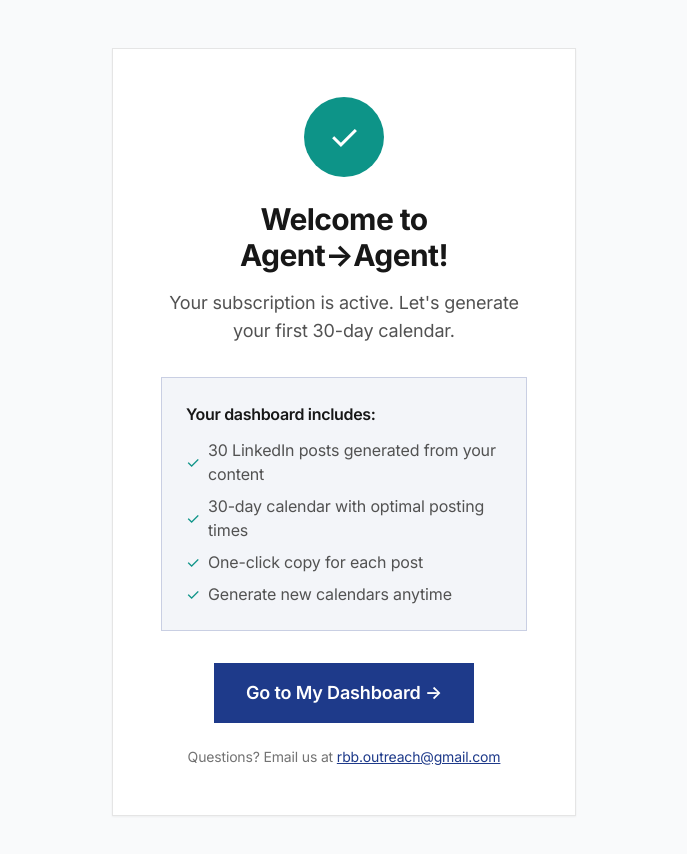
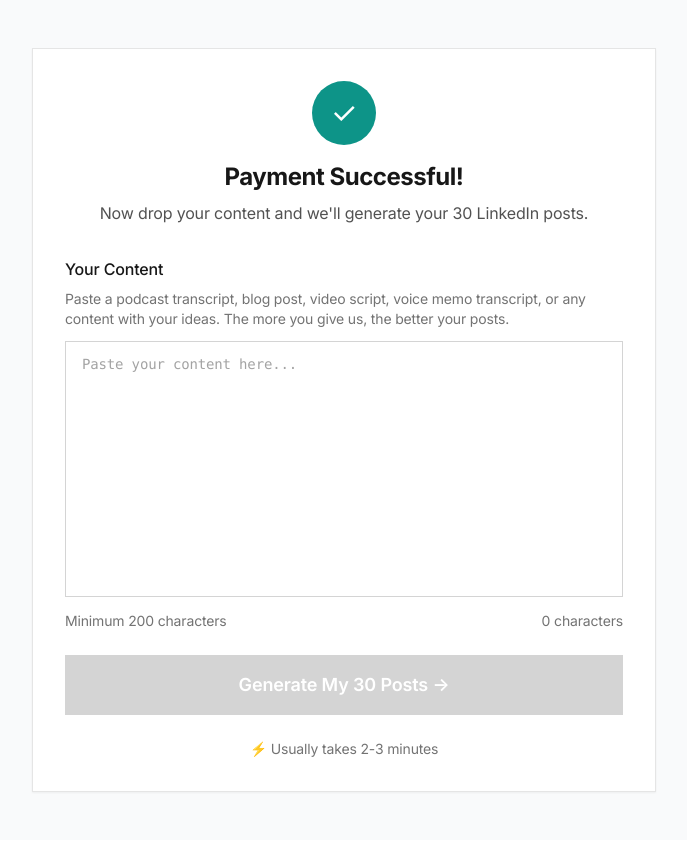
Before and after one commit to jb225-png/agent-agent-site, a Next.js app: page /buy/success in a window 1280 px wide. Shown: the top 854 px of the page, without its empty margins (296-983 px from the left). Built offline with nearby package versions, Linux system fonts and the light colour scheme.

Commit message:
Fix buy flow: payment first, then content drop

```diff
--- a/src/app/api/checkout/route.ts
+++ b/src/app/api/checkout/route.ts
@@ -1,44 +1,24 @@
 import { NextRequest, NextResponse } from "next/server";
 import Stripe from "stripe";
-import { prisma } from "@/lib/db";
 
 // Initialize Stripe with secret key
 const stripe = new Stripe(process.env.STRIPE_SECRET_KEY!);
 
-// Helper to count words
-function countWords(text: string): number {
-  return text.trim().split(/\s+/).filter(Boolean).length;
-}
-
 export async function POST(request: NextRequest) {
   try {
     const body = await request.json();
-    const { name, email, businessName, contentSample } = body;
+    const { name, email } = body;
 
     // Validate required fields
-    if (!name || !email || !contentSample) {
+    if (!name || !email) {
       return NextResponse.json(
         { error: "Missing required fields" },
         { status: 400 }
       );
     }
 
-    // First, create the audit application to store the content
-    const auditApp = await prisma.auditApplication.create({
-      data: {
-        name,
-        email,
-        businessName: businessName || null,
-        revenue: "$997 Purchase", // Mark as purchase
-        contentTypes: ["purchase"],
-        platforms: [],
-        contentSample,
-        status: "pending_payment",
-      },
-    });
-
     // Create Stripe Checkout Session
-    const baseUrl = "https://agent-agent-gilt.vercel.app";
+    const baseUrl = process.env.NEXT_PUBLIC_BASE_URL || "https://agent-agent-gilt.vercel.app";
     const session = await stripe.checkout.sessions.create({
       payment_method_types: ["card"],
       line_items: [
@@ -46,8 +26,8 @@
           price_data: {
             currency: "usd",
             product_data: {
-              name: "Content Starter Pack",
-              description: "30-day content calendar with 20-30 platform-ready pieces",
+              name: "30 LinkedIn Posts",
+              description: "30-day content calendar with platform-ready LinkedIn posts",
             },
             unit_amount: 3900, // $39.00 in cents
           },
@@ -59,18 +39,8 @@
       cancel_url: `${baseUrl}/buy`,
       customer_email: email,
       metadata: {
-        auditApplicationId: auditApp.id,
         name,
         email,
-        businessName: businessName || "",
-      },
-    });
-
-    // Update the audit application with the Stripe session ID
-    await prisma.auditApplication.update({
-      where: { id: auditApp.id },
-      data: {
-        notes: `Stripe Session: ${session.id}`,
       },
     });
 
--- a/src/app/buy/page.tsx
+++ b/src/app/buy/page.tsx
@@ -3,33 +3,15 @@
 import { useState } from "react";
 import Link from "next/link";
 
-// BUY PAGE - $997 Content Starter (No-call checkout)
+// BUY PAGE - Simple checkout, content drop comes AFTER payment
 // Brand: Deep Blue (#1E3A8A), Teal (#0D9488), Amber (#F59E0B)
-
-interface FormData {
-  name: string;
-  email: string;
-  businessName: string;
-  contentSample: string;
-}
 
 export default function BuyPage() {
   const [isLoading, setIsLoading] = useState(false);
-  const [formData, setFormData] = useState<FormData>({
-    name: "",
-    email: "",
-    businessName: "",
-    contentSample: "",
-  });
+  const [name, setName] = useState("");
+  const [email, setEmail] = useState("");
 
-  const updateField = (field: keyof FormData, value: string) => {
-    setFormData((prev) => ({ ...prev, [field]: value }));
-  };
-
-  const isFormValid =
-    formData.name.trim() !== "" &&
-    formData.email.trim() !== "" &&
-    formData.contentSample.length >= 200;
+  const isFormValid = name.trim() !== "" && email.trim() !== "";
 
   const handleCheckout = async () => {
     if (!isFormValid) return;
@@ -40,13 +22,12 @@
       const response = await fetch("/api/checkout", {
         method: "POST",
         headers: { "Content-Type": "application/json" },
-        body: JSON.stringify(formData),
+        body: JSON.stringify({ name, email }),
       });
 
       const data = await response.json();
 
       if (data.url) {
-        // Redirect to Stripe Checkout
         window.location.href = data.url;
       } else {
         alert("Something went wrong. Please try again.");
@@ -76,10 +57,10 @@
           <div className="md:col-span-3">
             <div className="bg-white border border-gray-200 p-8 shadow-sm">
               <h1 className="text-2xl font-bold text-gray-900 mb-2">
-                Get Your Content Starter Pack
+                Get Your 30 LinkedIn Posts
               </h1>
               <p className="text-gray-600 mb-8">
-                Fill in your details and paste your content. We&apos;ll deliver your 30-day content calendar within minutes.
+                One-time payment. Drop your content after checkout.
               </p>
 
               <div className="space-y-6">
@@ -87,8 +68,8 @@
                   <label className="block font-medium mb-2 text-gray-900">Your Name *</label>
                   <input
                     type="text"
-                    value={formData.name}
-                    onChange={(e) => updateField("name", e.target.value)}
+                    value={name}
+                    onChange={(e) => setName(e.target.value)}
                     className="w-full border border-gray-300 px-4 py-3 focus:border-[#0D9488] focus:ring-1 focus:ring-[#0D9488] focus:outline-none transition-colors"
                     placeholder="Jane Smith"
                   />
@@ -98,46 +79,14 @@
                   <label className="block font-medium mb-2 text-gray-900">Email *</label>
                   <input
                     type="email"
-                    value={formData.email}
-                    onChange={(e) => updateField("email", e.target.value)}
+                    value={email}
+                    onChange={(e) => setEmail(e.target.value)}
                     className="w-full border border-gray-300 px-4 py-3 focus:border-[#0D9488] focus:ring-1 focus:ring-[#0D9488] focus:outline-none transition-colors"
                     placeholder="jane@example.com"
                   />
-                </div>
-
-                <div>
-                  <label className="block font-medium mb-2 text-gray-900">Business Name</label>
-                  <input
-                    type="text"
-                    value={formData.businessName}
-                    onChange={(e) => updateField("businessName", e.target.value)}
-                    className="w-full border border-gray-300 px-4 py-3 focus:border-[#0D9488] focus:ring-1 focus:ring-[#0D9488] focus:outline-none transition-colors"
-                    placeholder="Smith Coaching"
-                  />
-                </div>
-
-                <div>
-                  <label className="block font-medium mb-2 text-gray-900">
-                    Your Content *
-                  </label>
-                  <p className="text-sm text-gray-500 mb-2">
-                    Paste a podcast transcript, blog post, video script, or any content you want repurposed.
+                  <p className="text-sm text-gray-500 mt-2">
+                    We&apos;ll send your content calendar to this email.
                   </p>
-                  <textarea
-                    value={formData.contentSample}
-                    onChange={(e) => updateField("contentSample", e.target.value)}
-                    className="w-full border border-gray-300 px-4 py-3 focus:border-[#0D9488] focus:ring-1 focus:ring-[#0D9488] focus:outline-none h-48 resize-none font-mono text-sm transition-colors"
-                    placeholder="Paste your content here..."
-                  />
-                  <div className="flex justify-between mt-2">
-                    <p className="text-sm text-gray-500">
-                      Minimum 200 characters
-                    </p>
-                    <p className={`text-sm ${formData.contentSample.length >= 200 ? "text-[#0D9488]" : "text-gray-500"}`}>
-                      {formData.contentSample.length} characters
-                      {formData.contentSample.length >= 200 && " ✓"}
-                    </p>
-                  </div>
                 </div>
 
                 <button
@@ -161,14 +110,14 @@
               <h2 className="font-bold text-lg text-gray-900 mb-4">Order Summary</h2>
 
               <div className="border-b border-gray-200 pb-4 mb-4">
-                <h3 className="font-semibold text-gray-900">Content Starter Pack</h3>
+                <h3 className="font-semibold text-gray-900">30 LinkedIn Posts</h3>
                 <p className="text-sm text-gray-600">One-time purchase</p>
               </div>
 
               <ul className="space-y-3 text-sm text-gray-600 mb-6">
                 <li className="flex items-start gap-2">
                   <span className="text-[#0D9488] mt-0.5">✓</span>
-                  <span>20-30 platform-ready content pieces</span>
+                  <span>30 platform-ready LinkedIn posts</span>
                 </li>
                 <li className="flex items-start gap-2">
                   <span className="text-[#0D9488] mt-0.5">✓</span>
@@ -176,15 +125,11 @@
                 </li>
                 <li className="flex items-start gap-2">
                   <span className="text-[#0D9488] mt-0.5">✓</span>
-                  <span>30 LinkedIn posts ready to copy-paste</span>
+                  <span>Mix of stories, insights, how-tos</span>
                 </li>
                 <li className="flex items-start gap-2">
                   <span className="text-[#0D9488] mt-0.5">✓</span>
                   <span>Delivered in minutes</span>
-                </li>
-                <li className="flex items-start gap-2">
-                  <span className="text-[#0D9488] mt-0.5">✓</span>
-                  <span>Notion workspace you keep forever</span>
                 </li>
               </ul>
 
@@ -195,15 +140,14 @@
                 </div>
               </div>
 
-              <div className="mt-6 p-4 bg-gray-50 border border-gray-200">
-                <p className="text-sm text-gray-600">
-                  <span className="font-semibold text-gray-900">How it works:</span> After payment, our AI agents analyze your content and generate your complete content calendar. You&apos;ll receive an email with your Notion workspace within minutes.
-                </p>
+              <div className="mt-6 p-4 bg-[#1E3A8A]/5 border border-[#1E3A8A]/20">
+                <p className="text-sm text-gray-700 font-medium mb-2">How it works:</p>
+                <ol className="text-sm text-gray-600 space-y-1">
+                  <li>1. Complete payment</li>
+                  <li>2. Drop your content (podcast, blog, notes)</li>
+                  <li>3. Get 30 posts delivered in minutes</li>
+                </ol>
               </div>
-
-              <p className="mt-4 text-xs text-gray-400 text-center">
-                All sales final. Refund requests reviewed on a case-by-case basis.
-              </p>
             </div>
           </div>
         </div>
--- a/src/app/buy/success/page.tsx
+++ b/src/app/buy/success/page.tsx
@@ -1,33 +1,78 @@
 /* eslint-disable react/no-unescaped-entities */
-import Link from "next/link";
+"use client";
 
-// SUCCESS PAGE - After Stripe payment completes
+import { useState } from "react";
+import { useSearchParams } from "next/navigation";
+
+// SUCCESS PAGE - Content drop after payment
 // Brand: Deep Blue (#1E3A8A), Teal (#0D9488), Amber (#F59E0B)
 
 export default function BuySuccessPage() {
+  const searchParams = useSearchParams();
+  const sessionId = searchParams.get("session_id");
+
+  const [content, setContent] = useState("");
+  const [isGenerating, setIsGenerating] = useState(false);
+  const [isComplete, setIsComplete] = useState(false);
+  const [error, setError] = useState("");
+
+  const handleGenerate = async () => {
+    if (content.length < 200) {
+      setError("Please paste at least 200 characters of content.");
+      return;
+    }
+
+    setError("");
+    setIsGenerating(true);
+
+    try {
+      const response = await fetch("/api/dashboard/generate", {
+        method: "POST",
+        headers: { "Content-Type": "application/json" },
+        body: JSON.stringify({
+          content,
+          sessionId
+        }),
+      });
+
+      const data = await response.json();
+
+      if (data.success) {
+        setIsComplete(true);
+      } else {
+        setError(data.error || "Something went wrong. Please try again.");
+      }
+    } catch (err) {
+      console.error("Generation error:", err);
+      setError("Something went wrong. Please try again.");
+    } finally {
+      setIsGenerating(false);
+    }
+  };
+
+  if (isComplete) {
     return (
       <div className="min-h-screen bg-gray-50 flex items-center justify-center">
         <div className="max-w-lg mx-auto px-6 py-12 text-center">
           <div className="bg-white border border-gray-200 p-12 shadow-sm">
-          {/* Success Icon */}
             <div className="w-20 h-20 bg-[#0D9488] text-white flex items-center justify-center text-4xl mx-auto mb-6 rounded-full">
               ✓
             </div>
 
             <h1 className="text-3xl font-bold text-gray-900 mb-4">
-            Welcome to Agent→Agent!
+              Your Posts Are Ready!
             </h1>
 
             <p className="text-lg text-gray-600 mb-8">
-            Your subscription is active. Let's generate your first 30-day calendar.
+              Check your email — we've sent your 30 LinkedIn posts and 30-day calendar.
             </p>
 
-          <div className="bg-[#1E3A8A]/5 border border-[#1E3A8A]/20 p-6 mb-8 text-left">
-            <h2 className="font-semibold text-gray-900 mb-3">Your dashboard includes:</h2>
+            <div className="bg-[#1E3A8A]/5 border border-[#1E3A8A]/20 p-6 text-left">
+              <h2 className="font-semibold text-gray-900 mb-3">What's in your email:</h2>
               <ul className="space-y-2 text-gray-600">
                 <li className="flex items-center gap-2">
                   <span className="text-[#0D9488]">✓</span>
-                <span>30 LinkedIn posts generated from your content</span>
+                  <span>30 LinkedIn posts ready to copy-paste</span>
                 </li>
                 <li className="flex items-center gap-2">
                   <span className="text-[#0D9488]">✓</span>
@@ -35,24 +80,13 @@
                 </li>
                 <li className="flex items-center gap-2">
                   <span className="text-[#0D9488]">✓</span>
-                <span>One-click copy for each post</span>
-              </li>
-              <li className="flex items-center gap-2">
-                <span className="text-[#0D9488]">✓</span>
-                <span>Generate new calendars anytime</span>
+                  <span>Mix of stories, insights, how-tos, hot takes</span>
                 </li>
               </ul>
             </div>
 
-          <Link
-            href="/dashboard"
-            className="inline-block bg-[#1E3A8A] text-white px-8 py-4 font-semibold text-lg hover:bg-[#1E3A8A]/90 transition-colors"
-          >
-            Go to My Dashboard →
-          </Link>
-
-          <p className="text-gray-500 text-sm mt-6">
-            Questions? Email us at{" "}
+            <p className="text-gray-500 text-sm mt-8">
+              Didn't get it? Check spam or email{" "}
               <a href="mailto:rbb.outreach@gmail.com" className="text-[#1E3A8A] underline">
                 rbb.outreach@gmail.com
               </a>
@@ -62,3 +96,80 @@
       </div>
     );
   }
+
+  return (
+    <div className="min-h-screen bg-gray-50 flex items-center justify-center">
+      <div className="max-w-2xl mx-auto px-6 py-12">
+        <div className="bg-white border border-gray-200 p-8 shadow-sm">
+          {/* Success Header */}
+          <div className="text-center mb-8">
+            <div className="w-16 h-16 bg-[#0D9488] text-white flex items-center justify-center text-3xl mx-auto mb-4 rounded-full">
+              ✓
+            </div>
+            <h1 className="text-2xl font-bold text-gray-900 mb-2">
+              Payment Successful!
+            </h1>
+            <p className="text-gray-600">
+              Now drop your content and we'll generate your 30 LinkedIn posts.
+            </p>
+          </div>
+
+          {/* Content Drop */}
+          <div className="space-y-6">
+            <div>
+              <label className="block font-medium mb-2 text-gray-900">
+                Your Content
+              </label>
+              <p className="text-sm text-gray-500 mb-3">
+                Paste a podcast transcript, blog post, video script, voice memo transcript, or any content with your ideas. The more you give us, the better your posts.
+              </p>
+              <textarea
+                value={content}
+                onChange={(e) => setContent(e.target.value)}
+                className="w-full border border-gray-300 px-4 py-3 focus:border-[#0D9488] focus:ring-1 focus:ring-[#0D9488] focus:outline-none h-64 resize-none font-mono text-sm transition-colors"
+                placeholder="Paste your content here..."
+              />
+              <div className="flex justify-between mt-2">
+                <p className="text-sm text-gray-500">
+                  Minimum 200 characters
+                </p>
+                <p className={`text-sm ${content.length >= 200 ? "text-[#0D9488]" : "text-gray-500"}`}>
+                  {content.length} characters
+                  {content.length >= 200 && " ✓"}
+                </p>
+              </div>
+            </div>
+
+            {error && (
+              <div className="bg-red-50 border border-red-200 text-red-700 px-4 py-3 text-sm">
+                {error}
+              </div>
+            )}
+
+            <button
+              onClick={handleGenerate}
+              disabled={content.length < 200 || isGenerating}
+              className="w-full bg-[#1E3A8A] text-white py-4 text-lg font-semibold hover:bg-[#1E3A8A]/90 disabled:bg-gray-300 disabled:cursor-not-allowed transition-colors"
+            >
+              {isGenerating ? (
+                <span className="flex items-center justify-center gap-3">
+                  <svg className="animate-spin h-5 w-5" viewBox="0 0 24 24">
+                    <circle className="opacity-25" cx="12" cy="12" r="10" stroke="currentColor" strokeWidth="4" fill="none" />
+                    <path className="opacity-75" fill="currentColor" d="M4 12a8 8 0 018-8V0C5.373 0 0 5.373 0 12h4zm2 5.291A7.962 7.962 0 014 12H0c0 3.042 1.135 5.824 3 7.938l3-2.647z" />
+                  </svg>
+                  Generating Your Posts...
+                </span>
+              ) : (
+                "Generate My 30 Posts →"
+              )}
+            </button>
+
+            <p className="text-center text-sm text-gray-500">
+              ⚡ Usually takes 2-3 minutes
+            </p>
+          </div>
+        </div>
+      </div>
+    </div>
+  );
+}
```
Lines whose indentation alone changed are shown as unchanged.
